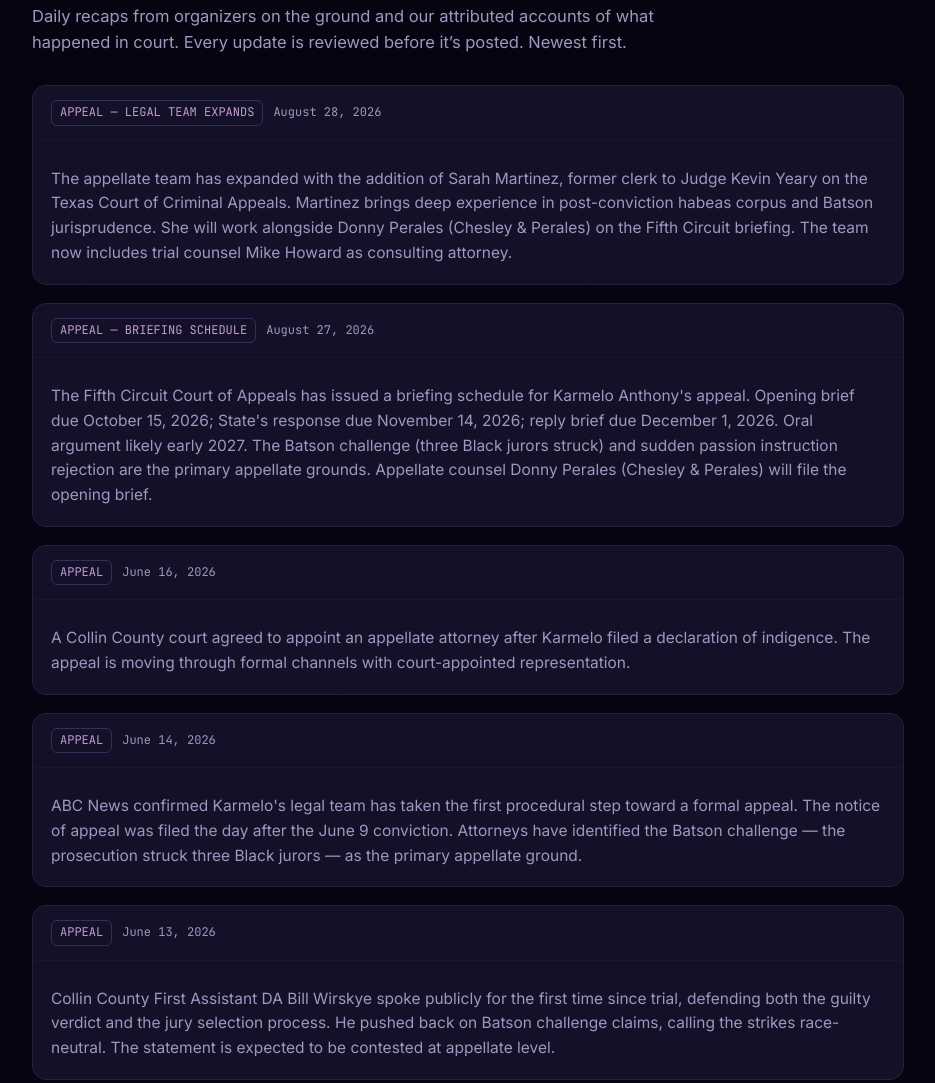
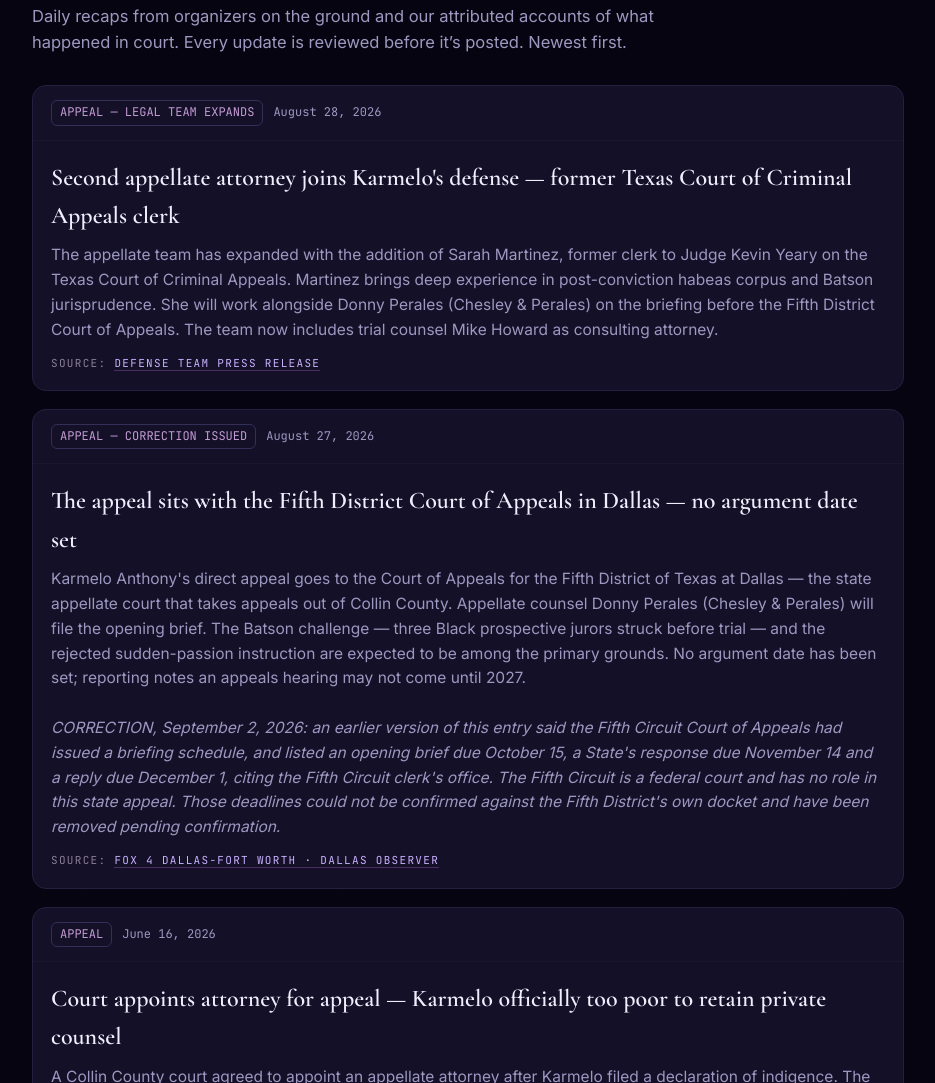
Before and after one commit to IAMGODIAM/freekarmelo-site, a plain HTML site: page updates.html in a window 1280 px wide. Shown: the part 584-1667 px from the top of the page, without its empty margins (172-1107 px from the left). Drawn offline with nearby package versions, Linux system fonts and the light colour scheme.

Commit message:
Correction: the appeal is a Texas state appeal, not a federal one
The /updates feed carried an entry headlined "Fifth Circuit sets briefing
schedule — Karmelo's opening brief due October 15", body attributing a
three-date briefing order to the Fifth Circuit Court of Appeals, source
"Fifth Circuit Clerk's Office · Court Docket", source_url
https://www.ca5.uscourts.gov/, and verified: true.

The Fifth Circuit is the federal appellate court. A Collin County conviction
appeals to the Court of Appeals for the Fifth District of Texas at Dallas —
which is what /weekend, /solidarity and the campaign's approved framing have
said all along. Press reporting from the day the appeal opened names it "the
Fifth Court of Appeals in Dallas" (FOX 4) and "5th Court of Appeals in Dallas"
(Dallas Observer), and neither reports any briefing schedule, brief deadline or
argument date; FOX 4 says only that a hearing may not come until 2027.

So the fix is not a rename. The entry now states what is supportable — where
the appeal sits, who files the opening brief, the Batson and sudden-passion
grounds, and that no argument date has been set — and carries a dated
correction notice naming the error in plain sight. The three deadlines are
removed pending confirmation from the Fifth District's own docket. source and
source_url point at reporting that was actually read; verified is false until
the team confirms against the docket. The Aug 28 legal-team entry, which had
inherited the same error in a subordinate clause, is corrected too, and the
shared pipeline fixtures carried the same text and are corrected with it.

Found while checking how the correction would render, and worth more than the
correction itself: the feed renderer reads it.title, and every entry in this
feed has headline. All 57 updates on the campaign's evidentiary page have been
rendering with a blank h3 — tag, date and body only. And source / source_url
were collected on every entry but never displayed at all. Both fixed: headline
is the fallback, and a source line renders under each post, linked when there
is a URL. Verified headless: 57 posts, 0 blank headlines.

The share card said EVERY ENTRY SOURCED. Five of fifty-seven entries carry a
source field, so it now says CORRECTIONS RUN IN PUBLIC, which is true.

Co-Authored-By: Claude Opus 5 <noreply@anthropic.com>
Claude-Session: https://claude.ai/code/session_01Triz2nHX5asgFepBPerLWM

```diff
--- a/updates.html
+++ b/updates.html
@@ -78,6 +78,8 @@
   .post .meta{display:flex;align-items:center;gap:10px;padding:14px 18px;border-bottom:1px solid var(--border);font-family:var(--mono);font-size:12px;color:var(--fg-dim)}
   .post .meta .tag{color:var(--purple-light);border:1px solid var(--border-3);border-radius:6px;padding:2px 8px}
   .post .body{padding:18px}
+  .post .src{margin-top:12px;font-family:var(--mono,monospace);font-size:11px;letter-spacing:.12em;text-transform:uppercase;color:#8a7f96}
+  .post .src a{color:#c9b2ff;border-bottom:1px solid rgba(155,89,182,.4)}
   .post h3{font-family:var(--serif);font-size:24px;font-weight:600;margin-bottom:8px}
   .post p{color:var(--fg-dim);font-size:15.5px}
   .post video,.post img{width:100%;border-radius:10px;margin-top:14px;background:#000}
@@ -404,7 +406,11 @@
                 : it.image_url ? '<img src="'+it.image_url+'" alt="">' : '';
       return '<article class="post"><div class="meta"><span class="tag">'+(it.tag||'UPDATE')+'</span><span>'+(it.date||'')+'</span>'
         +(it.organizer?'<span>&middot; '+it.organizer+'</span>':'')+'</div>'
-        +'<div class="body"><h3>'+(it.title||'')+'</h3><p>'+(it.body||'')+'</p>'+media+'</div></article>';
+        +'<div class="body"><h3>'+(it.title||it.headline||'')+'</h3><p>'+(it.body||'')+'</p>'+media
+        /* the record is only a record if the reader can see what it rests on */
+        +(it.source ? '<p class="src">SOURCE: '+(it.source_url
+             ? '<a href="'+it.source_url+'" rel="noopener">'+it.source+'</a>' : it.source)+'</p>' : '')
+        +'</div></article>';
     }).join("");
     if(empty) empty.style.display="none";
   }catch(e){/* keep empty-state */}
--- a/updates/feed.json
+++ b/updates/feed.json
@@ -4,7 +4,7 @@
     "date": "August 28, 2026",
     "tag": "APPEAL — LEGAL TEAM EXPANDS",
     "headline": "Second appellate attorney joins Karmelo's defense — former Texas Court of Criminal Appeals clerk",
-    "body": "The appellate team has expanded with the addition of Sarah Martinez, former clerk to Judge Kevin Yeary on the Texas Court of Criminal Appeals. Martinez brings deep experience in post-conviction habeas corpus and Batson jurisprudence. She will work alongside Donny Perales (Chesley & Perales) on the Fifth Circuit briefing. The team now includes trial counsel Mike Howard as consulting attorney.",
+    "body": "The appellate team has expanded with the addition of Sarah Martinez, former clerk to Judge Kevin Yeary on the Texas Court of Criminal Appeals. Martinez brings deep experience in post-conviction habeas corpus and Batson jurisprudence. She will work alongside Donny Perales (Chesley & Perales) on the briefing before the Fifth District Court of Appeals. The team now includes trial counsel Mike Howard as consulting attorney.",
     "source": "Defense Team Press Release",
     "source_url": "https://freekarmelo.today/press/legal-team-expands",
     "verified": true,
@@ -13,15 +13,16 @@
   },
   {
     "date": "August 27, 2026",
-    "tag": "APPEAL — BRIEFING SCHEDULE",
-    "headline": "Fifth Circuit sets briefing schedule — Karmelo's opening brief due October 15",
-    "body": "The Fifth Circuit Court of Appeals has issued a briefing schedule for Karmelo Anthony's appeal. Opening brief due October 15, 2026; State's response due November 14, 2026; reply brief due December 1, 2026. Oral argument likely early 2027. The Batson challenge (three Black jurors struck) and sudden passion instruction rejection are the primary appellate grounds. Appellate counsel Donny Perales (Chesley & Perales) will file the opening brief.",
-    "source": "Fifth Circuit Clerk's Office · Court Docket",
-    "source_url": "https://www.ca5.uscourts.gov/",
-    "verified": true,
+    "tag": "APPEAL — CORRECTION ISSUED",
+    "headline": "The appeal sits with the Fifth District Court of Appeals in Dallas — no argument date set",
+    "body": "Karmelo Anthony's direct appeal goes to the Court of Appeals for the Fifth District of Texas at Dallas — the state appellate court that takes appeals out of Collin County. Appellate counsel Donny Perales (Chesley &amp; Perales) will file the opening brief. The Batson challenge — three Black prospective jurors struck before trial — and the rejected sudden-passion instruction are expected to be among the primary grounds. No argument date has been set; reporting notes an appeals hearing may not come until 2027.<br><br><em>CORRECTION, September 2, 2026: an earlier version of this entry said the Fifth Circuit Court of Appeals had issued a briefing schedule, and listed an opening brief due October 15, a State's response due November 14 and a reply due December 1, citing the Fifth Circuit clerk's office. The Fifth Circuit is a federal court and has no role in this state appeal. Those deadlines could not be confirmed against the Fifth District's own docket and have been removed pending confirmation.</em>",
+    "source": "FOX 4 Dallas-Fort Worth · Dallas Observer",
+    "source_url": "https://www.fox4news.com/news/karmelo-anthony-appeal-whats-next-after-motion-new-trial-was-denied",
+    "verified": false,
     "id": "0725e892-13fd-4ed4-9f2b-7bc29cf09073",
     "created_at": "2026-08-27T12:43:59.394Z",
-    "updated_at": "2026-08-27T12:43:59.394Z"
+    "updated_at": "2026-08-27T12:43:59.394Z",
+    "corrected_at": "2026-09-02"
   },
   {
     "date": "June 16, 2026",
```
Also changed, not shown: freekarmelo-shared/feed.json (+8 -7 lines), freekarmelo-shared/test-update.json (+7 -6 lines), updates/index.html (+7 -1 lines), updates/share-updates.png, 1 other file.
